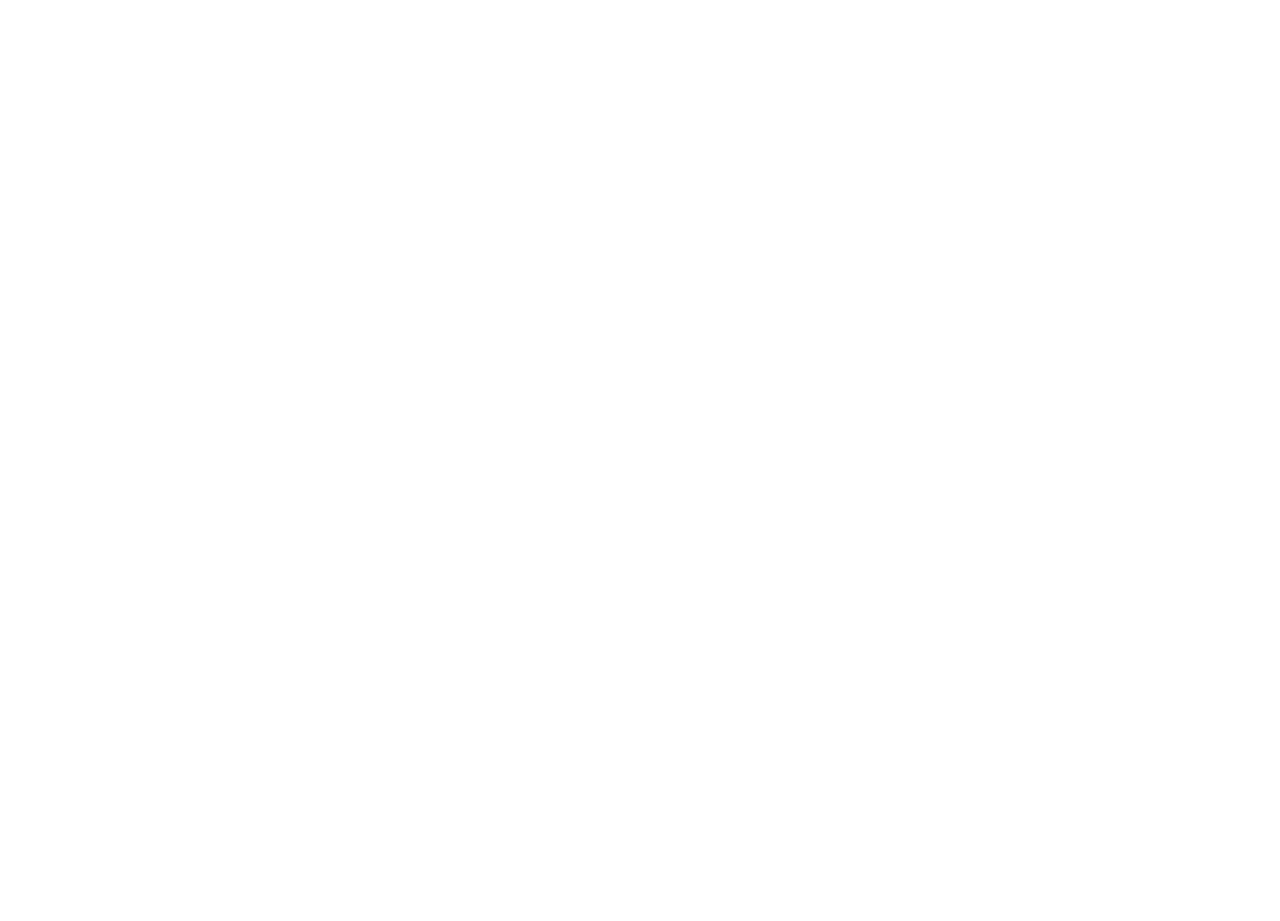
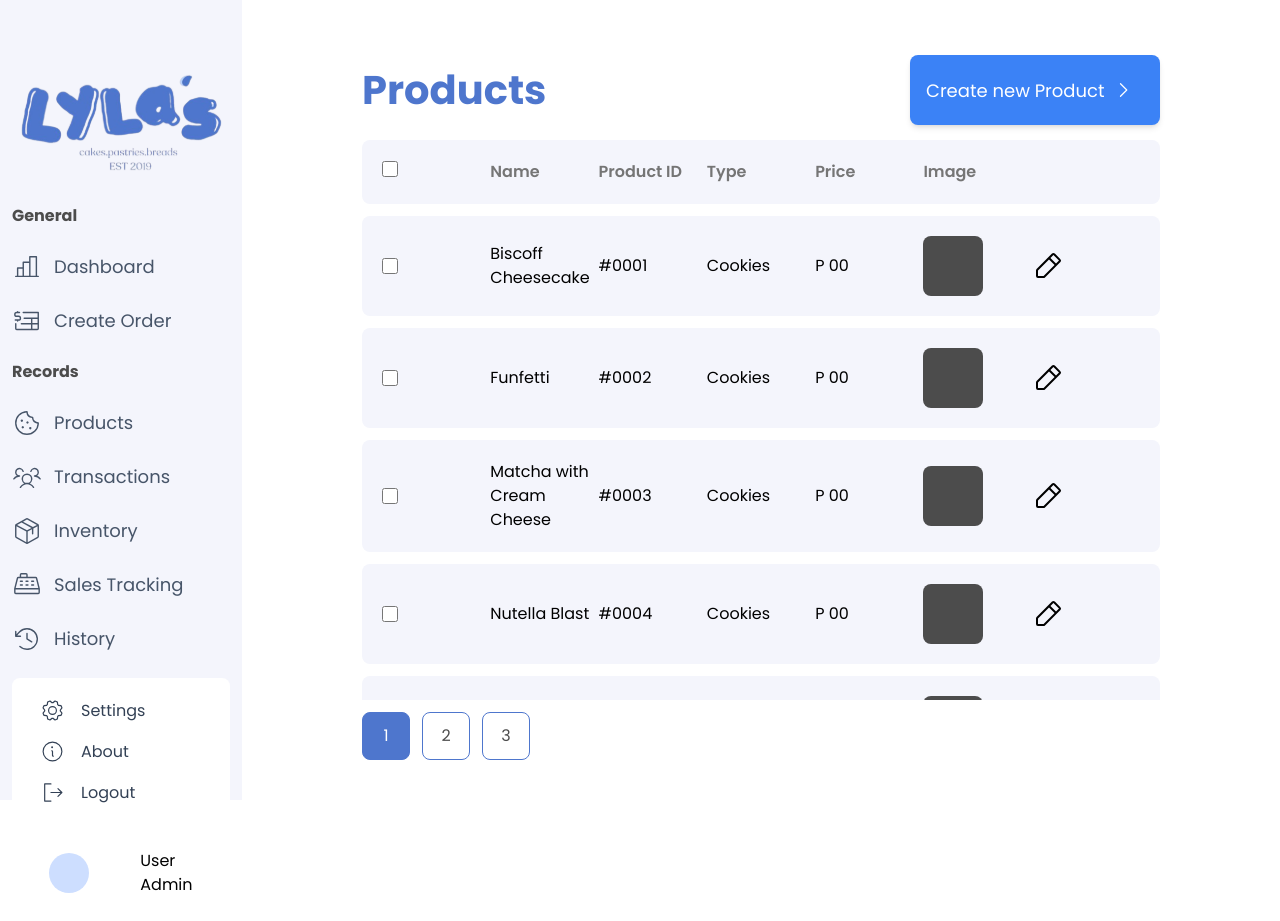
Before and after one commit to bernalesangela/bernalesangela-BERNALES-MACABENTA-MORDEN-WEBDEV_Final_Project, a React (Create React App) app: page /admin/products in a window 1280 px wide. Before the commit this address had no page. Before the commit the page ends 800 px from the top, so only its background shows below. Built offline with nearby package versions, Linux system fonts and the light colour scheme.

Commit message:
added products page

```diff
--- a/src/App.js
+++ b/src/App.js
@@ -2,6 +2,7 @@
 import Dashboard from "./pages/admin/dashboard";
 import CreateOrder from "./pages/admin/create-order";
 import { LoginPage } from "./pages/login";
+import ProductsPage from "./pages/admin/products";
 
 function App() {
   return (
@@ -9,6 +10,7 @@
       <Routes>
         <Route path="/admin/dashboard" element={<Dashboard />} />
         <Route path="/admin/create-order" element={<CreateOrder />} />
+        <Route path="/admin/products" element={<ProductsPage />} />
         <Route path="/login/" element={<LoginPage />} />
       </Routes>
     </Router>
--- /dev/null
+++ b/src/pages/admin/products/index.js
@@ -0,0 +1,105 @@
+import React from "react";
+import Layout from "../layout";
+import { CaretRight } from "@phosphor-icons/react";
+import { PencilSimple } from "@phosphor-icons/react";
+
+const ProductsPage = () => {
+  const products = [
+    { name: "Biscoff Cheesecake", id: "#0001", type: "Cookies", price: "P 00" },
+    { name: "Funfetti", id: "#0002", type: "Cookies", price: "P 00" },
+    {
+      name: "Matcha with Cream Cheese",
+      id: "#0003",
+      type: "Cookies",
+      price: "P 00",
+    },
+    { name: "Nutella Blast", id: "#0004", type: "Cookies", price: "P 00" },
+    { name: "Oreo Cheesecake", id: "#0005", type: "Cookies", price: "P 00" },
+    { name: "Rocky Road", id: "#0006", type: "Cookies", price: "P 00" },
+    { name: "Smores 2.0", id: "#0007", type: "Cookies", price: "P 00" },
+    { name: "Special Crinkles", id: "#0008", type: "Cookies", price: "P 00" },
+    { name: "Brownies", id: "#0009", type: "Bars", price: "P 00" },
+  ];
+  return (
+    <Layout>
+      <section className="h-full flex flex-col">
+        <div className="w-full flex justify-between items-center px-10">
+          <h1 className="text-blueSerenity py-5">Products</h1>
+          <div className="flex items-center">
+            <button className="flex items-center gap-2 bg-blue-500 text-white px-4 py-2 rounded-lg shadow-md hover:bg-blue-600">
+              Create new Product
+              <CaretRight size={20} />
+            </button>
+          </div>
+        </div>
+
+        <div className="px-10 max-h-full h-full overflow-x-auto gap-3 flex flex-col">
+          <div className="bg-solidWhite w-full rounded-lg p-5 grid grid-cols-7 items-center">
+            <div className="w-fit">
+              <input type="checkbox" className="w-4 h-4" />
+            </div>
+            <span className="font-semibold text-darkGray text-left">Name</span>
+            <span className="font-semibold text-darkGray text-left">
+              Product ID
+            </span>
+            <span className="font-semibold text-darkGray text-left">Type</span>
+            <span className="font-semibold text-darkGray text-left">Price</span>
+            <span className="font-semibold text-darkGray text-left">Image</span>
+            <span></span>
+          </div>
+
+          <div className="flex flex-col overflow-y-scroll gap-3">
+            {products.map((item, index) => (
+              <div
+                className="bg-solidWhite w-full rounded-lg p-5 grid grid-cols-7 items-center"
+                key={index}
+              >
+                <input type="checkbox" className="w-4 h-4" />
+                <span>{item.name}</span>
+                <span>{item.id}</span>
+                <span>{item.type}</span>
+                <span>{item.price}</span>
+                <div className="w-[3.75rem] 10 h-[3.75rem] p-5 rounded-lg bg-darkerGray"></div>
+                <PencilSimple size={32} />
+              </div>
+            ))}
+          </div>
+          <div className="flex items-center w-full gap-3">
+            <div className="bg-blueSerenity border border-blueSerenity  w-[3rem] h-[3rem] items-center justify-center flex rounded-lg hover:cursor-pointer">
+              <span className="text-white">1</span>
+            </div>
+
+            <div className="bg-white border border-blueSerenity  w-[3rem] h-[3rem] items-center justify-center flex rounded-lg hover:cursor-pointer">
+              <span className="text-darkerGray">2</span>
+            </div>
+
+            <div className="bg-white border border-blueSerenity  w-[3rem] h-[3rem] items-center justify-center flex rounded-lg hover:cursor-pointer">
+              <span className="text-darkerGray">3</span>
+            </div>
+          </div>
+          {/* <div className="bg-solidWhite w-full rounded-lg p-5 grid grid-cols-7 items-center">
+            <input type="checkbox" className="w-4 h-4" />
+            <span>Biscoff Cheesecake</span>
+            <span>#0001</span>
+            <span>Cookies</span>
+            <span>P 0.00</span>
+            <div className="w-10 h-10 p-5 rounded-lg bg-darkerGray"></div>
+            <span>edit</span>
+          </div>
+
+          <div className="bg-solidWhite w-full rounded-lg p-5 grid grid-cols-7 items-center">
+            <input type="checkbox" className="w-4 h-4" />
+            <span>Biscoff Cheesecake</span>
+            <span>#0001</span>
+            <span>Cookies</span>
+            <span>P 0.00</span>
+            <div className="w-10 h-10 p-5 rounded-lg bg-darkerGray"></div>
+            <span>edit</span>
+          </div> */}
+        </div>
+      </section>
+    </Layout>
+  );
+};
+
+export default ProductsPage;
--- a/tailwind.config.js
+++ b/tailwind.config.js
@@ -1,6 +1,6 @@
 /** @type {import('tailwindcss').Config} */
 export default {
-  content: ["./src/**/*.{html,js}"],
+  content: ["./src/**/*.{html,js,jsx}"],
   theme: {
     extend: {
       colors: {
```
